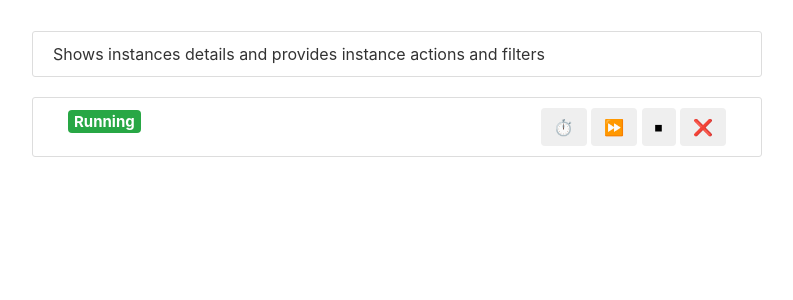
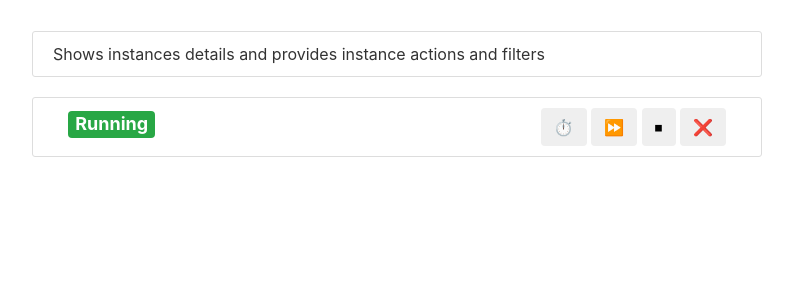
Before and after one commit to GoddessDianaPub/kandula-app, a Flask app: template app/templates/instances.html in a window 1280 px wide. Shown: the part 165-465 px from the top of the page, without its empty margins (53-846 px from the left). Run offline with Flask 3, Linux system fonts and the light colour scheme; the template is opened without the code that fills it: most values are stand-ins (such as "Sample title", 1, 10 or a date in 2020); parts of the project's set-up code (start-up, migrations or seed data) failed here and were passed over; some libraries are stand-ins or nearby versions.

Commit message:
changed class="panel-title" to h4

```diff
--- a/app/templates/instances.html
+++ b/app/templates/instances.html
@@ -34,7 +34,7 @@
 
                             </form>
                         </div>
-                        <h5 class="panel-title">
+                        <h4 class="panel-title">
                             <a data-toggle="collapse" href="#{{ instance.Id }}">
                                 {% if (instance.Tags is defined) and instance.Tags %}
                                     {% for tag in instance.Tags %}
@@ -51,7 +51,7 @@
                                     <span class="badge badge-danger">{{ instance.State }}</span>
                                 {% endif %}
                             </a>
-                        </h5>
+                        </h4>
 <!--                        <div class="d-block">
                             {% if instance.State == "running" %}
                                 <span class="badge badge-success">Running</span>
```
